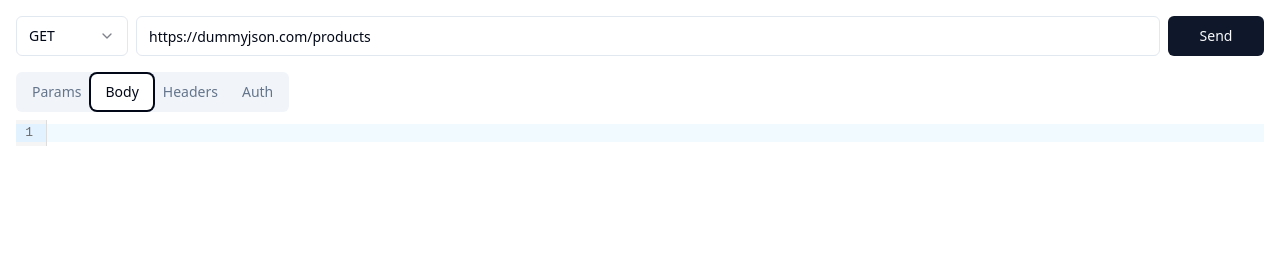
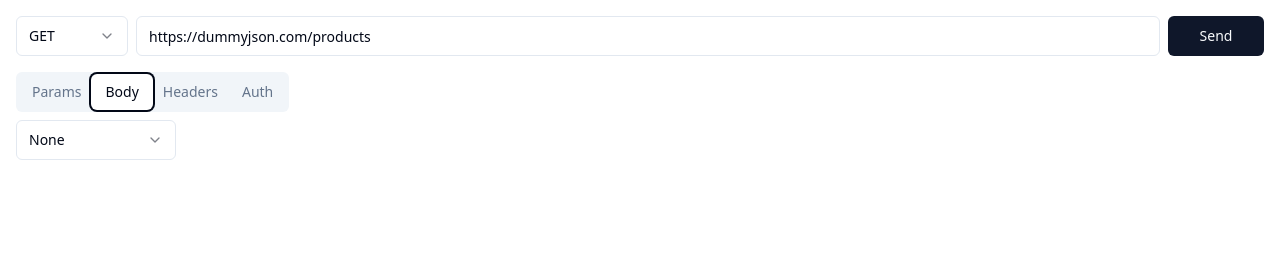
Before and after one commit to thantko20/curler, a React (Vite) app in the folder frontend/: page / in a window 1280 px wide. Both pictures are taken after a click on the tab "Body". Shown: the top 270 px of the page. Built offline with nearby package versions, Linux system fonts and the light colour scheme.

Commit message:
make body as json for every content type string while transferring data to wails go

```diff
--- a/frontend/src/App.tsx
+++ b/frontend/src/App.tsx
@@ -19,7 +19,7 @@
 import { TResponseWithDecodedBody } from "./modules/requests/types"
 import { useRequest } from "./modules/requests/use-request"
 import { KeyValueTable } from "./modules/requests/components/key-value-table"
-import { BodyCodeEditor } from "./modules/requests/components/body-code-editor"
+import { RequestBodySection } from "./modules/requests/components/request-body-section"
 
 function App() {
   const {
@@ -27,7 +27,8 @@
     updateUrl,
     updateMethod,
     updateKVPair,
-    updateBody
+    updateBody,
+    dispatch
   } = useRequest({
     url: "https://dummyjson.com/products",
     method: "GET",
@@ -91,10 +92,12 @@
                 />
               </TabsContent>
               <TabsContent value="body">
-                <BodyCodeEditor
-                  value={req.body || ""}
-                  language="json"
-                  onChange={(value) => updateBody("application/json", value)}
+                <RequestBodySection
+                  request={req}
+                  onBodyChange={updateBody}
+                  onBodyTypeChange={(value) =>
+                    dispatch({ type: "UPDATE_BODY_TYPE", payload: value })
+                  }
                 />
               </TabsContent>
               <TabsContent value="headers">
--- a/frontend/src/lib/wailsjs/go/models.ts
+++ b/frontend/src/lib/wailsjs/go/models.ts
@@ -21,7 +21,7 @@
 	    headers: NameValuePair[];
 	    formattedHeaders: {[key: string]: string};
 	    url: string;
-	    body: any;
+	    body: string;
 	    queryParams: NameValuePair[];
 	    contentType: string;
 
--- /dev/null
+++ b/frontend/src/modules/requests/components/request-body-section.tsx
@@ -0,0 +1,54 @@
+import {
+  Select,
+  SelectContent,
+  SelectItem,
+  SelectTrigger,
+  SelectValue
+} from "@/components/ui/select"
+import { TRequest } from "../types"
+import { BodyCodeEditor } from "./body-code-editor"
+
+type Props = {
+  request: TRequest
+  onBodyChange: (value: string) => void
+  onBodyTypeChange: (value: string) => void
+}
+
+export const RequestBodySection = ({
+  request,
+  onBodyChange,
+  onBodyTypeChange
+}: Props) => {
+  return (
+    <div className="space-y-2">
+      <Select
+        defaultValue="none"
+        value={request.contentType || "none"}
+        onValueChange={onBodyTypeChange}
+      >
+        <SelectTrigger className="w-40">
+          <SelectValue
+            placeholder="Form Type"
+            className="placeholder:text-gray-400"
+          />
+        </SelectTrigger>
+        <SelectContent>
+          <SelectItem value="none">None</SelectItem>
+          <SelectItem value="application/json">JSON</SelectItem>
+          <SelectItem value="text/plain">Raw</SelectItem>
+          <SelectItem value="application/x-www-form-urlencoded">
+            URL Encoded Form
+          </SelectItem>
+          <SelectItem value="multipart/form-data">Multipart Form</SelectItem>
+        </SelectContent>
+      </Select>
+      {request.contentType === "application/json" ? (
+        <BodyCodeEditor
+          value={request.body || ""}
+          language="json"
+          onChange={onBodyChange}
+        />
+      ) : null}
+    </div>
+  )
+}
--- a/frontend/src/modules/requests/use-request.ts
+++ b/frontend/src/modules/requests/use-request.ts
@@ -25,8 +25,11 @@
   | UpdateKVPairAction
   | {
       type: "UPDATE_BODY"
-      // eslint-disable-next-line @typescript-eslint/no-explicit-any
-      payload: { contentType: string; value: any }
+      payload: string
+    }
+  | {
+      type: "UPDATE_BODY_TYPE"
+      payload: string
     }
 
 function requestReducer(state: TRequest, action: Action): TRequest {
@@ -64,11 +67,15 @@
       }
     }
     case "UPDATE_BODY": {
-      const { contentType, value } = action.payload
       return {
         ...state,
-        body: value,
-        contentType
+        body: action.payload
+      }
+    }
+    case "UPDATE_BODY_TYPE": {
+      return {
+        ...state,
+        contentType: action.payload
       }
     }
     default:
@@ -77,7 +84,7 @@
 }
 
 export function useRequest(initialState: TRequest) {
-  const [request, dispatch] = useReducer(requestReducer, initialState)
+  const [state, dispatch] = useReducer(requestReducer, initialState)
 
   const updateUrl = (url: string) =>
     dispatch({ type: "UPDATE_URL", payload: url })
@@ -95,12 +102,11 @@
       payload: { field, index, item }
     })
 
-  // eslint-disable-next-line @typescript-eslint/no-explicit-any
-  const updateBody = (contentType: string, value: any) =>
-    dispatch({ type: "UPDATE_BODY", payload: { contentType, value } })
+  const updateBody = (value: string) =>
+    dispatch({ type: "UPDATE_BODY", payload: value })
 
   return {
-    request,
+    request: state,
     updateUrl,
     updateMethod,
     updateKVPair,
```
Also changed, not shown: frontend/src/modules/requests/types.ts (+6 -2 lines), 2 other files (tests, documents, lock files or other folders).
